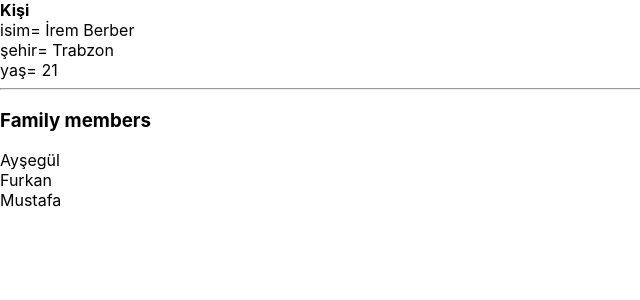
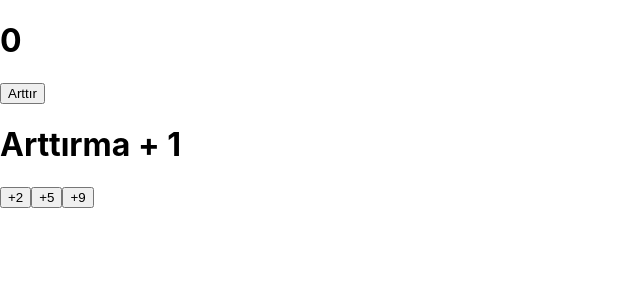
Before and after one commit to iremberber/T-React-File, a React (Create React App) app in the folder hello-react/: page / in a window 1280 px wide. Shown: the top 300 px of the page, without its empty margins (0-640 px from the left). Built offline with nearby package versions, Linux system fonts and the light colour scheme.

Commit message:
State nedir? Nasıl tanımlanır?

```diff
--- a/hello-react/src/App.js
+++ b/hello-react/src/App.js
@@ -1,15 +1,18 @@
 import React from "react";
-import User from "./components/user";
+
+import Counter from "./components/Counter";
 
 
 function App() {
   return(
     <div >
+      <Counter/>
+      {/*
       <User
       //title="kişi"
-      /* name="irem"
+       name="irem"
        city="61"
-       age="21"  */
+       age="21"
 
        data={{
         name: "İrem Berber",
@@ -17,7 +20,8 @@ function App() {
         age: 21  // age should be a number, not a string
       }}
       family={["Ayşegül", "Furkan", "Mustafa"]}
-    />
+       />
+      */}
   </div>
 );
 }
--- /dev/null
+++ b/hello-react/src/components/Counter.js
@@ -0,0 +1,22 @@
+import React, {useState} from 'react'
+
+function Counter() {
+
+    const [count, setCount] = useState(0);
+    const [amount, setAmount] = useState(1);
+  return (
+    <div>
+      <h1>{count}</h1>
+
+
+      <button onClick={() => setCount(count + amount)}>Arttır</button>
+
+      <h1>Arttırma + {amount}</h1>
+      <button onClick={() => setAmount(2)}>+2</button>
+      <button onClick={() => setAmount(5)}>+5</button>
+      <button onClick={() => setAmount(9)}>+9</button>
+    </div>
+  )
+}
+
+export default Counter
```
